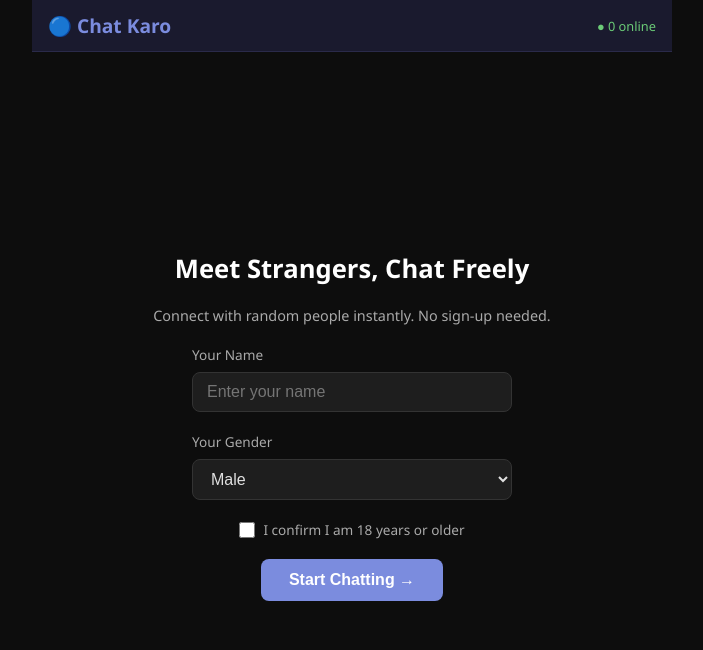
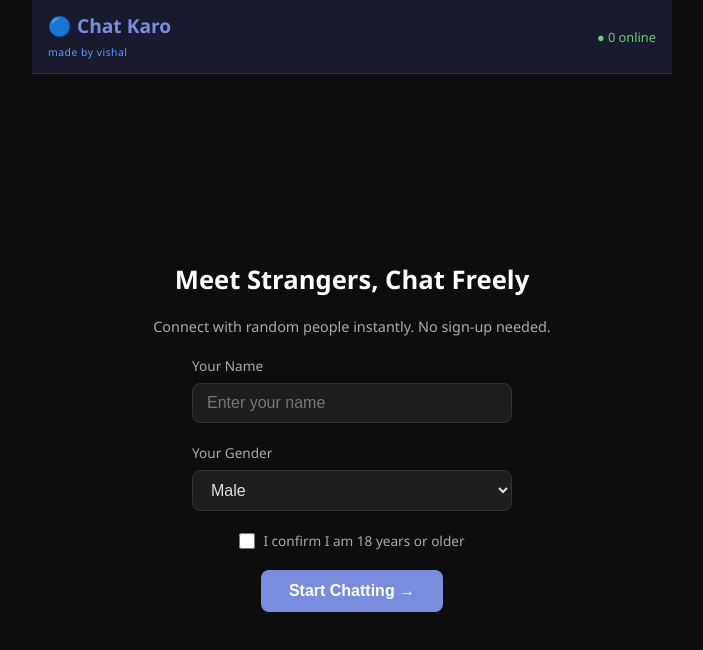
Before and after one commit to vishalsingh6393300502-a11y/chat-karo, a website: page index.html in a window 1280 px wide. Shown: the whole page, without its empty margins (288-991 px from the left). Drawn offline with nearby package versions, Linux system fonts and the light colour scheme; no server answers.

Commit message:
Add "made by vishal" subtitle in small blue letters under Chat Karo header

```diff
--- a/index.html
+++ b/index.html
@@ -30,6 +30,7 @@
       border-bottom: 1px solid #2a2a4a;
     }
     header h1 { font-size: 1.2rem; color: #7b8cde; }
+    header .subtitle { font-size: 0.65rem; color: #5b9cff; font-weight: 400; letter-spacing: 0.5px; }
     #onlineCount { font-size: 0.8rem; color: #6bcb77; }
 
     /* ── Screens ── */
@@ -208,7 +209,10 @@
 <body>
 
 <header>
-  <h1>🔵 Chat Karo</h1>
+  <div>
+    <h1>🔵 Chat Karo</h1>
+    <span class="subtitle">made by vishal</span>
+  </div>
   <span id="onlineCount">● 0 online</span>
 </header>
 
```
